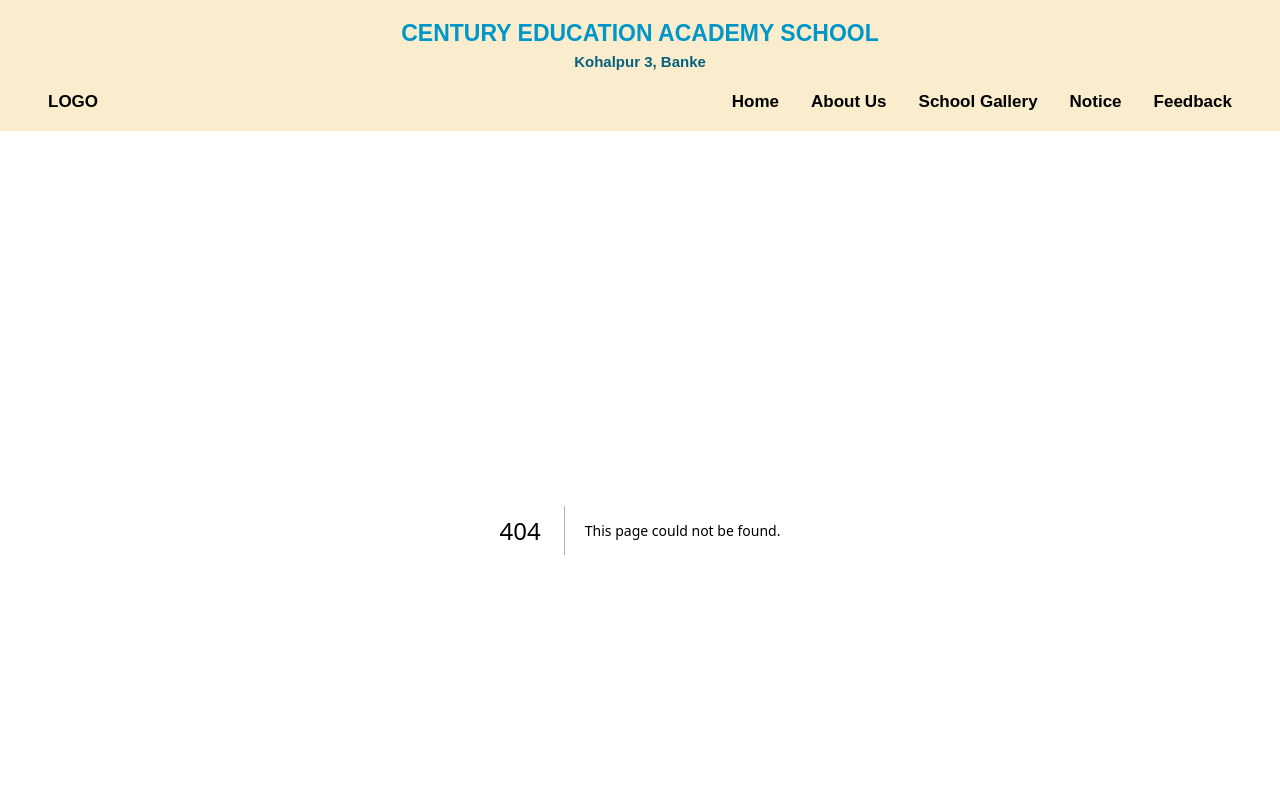
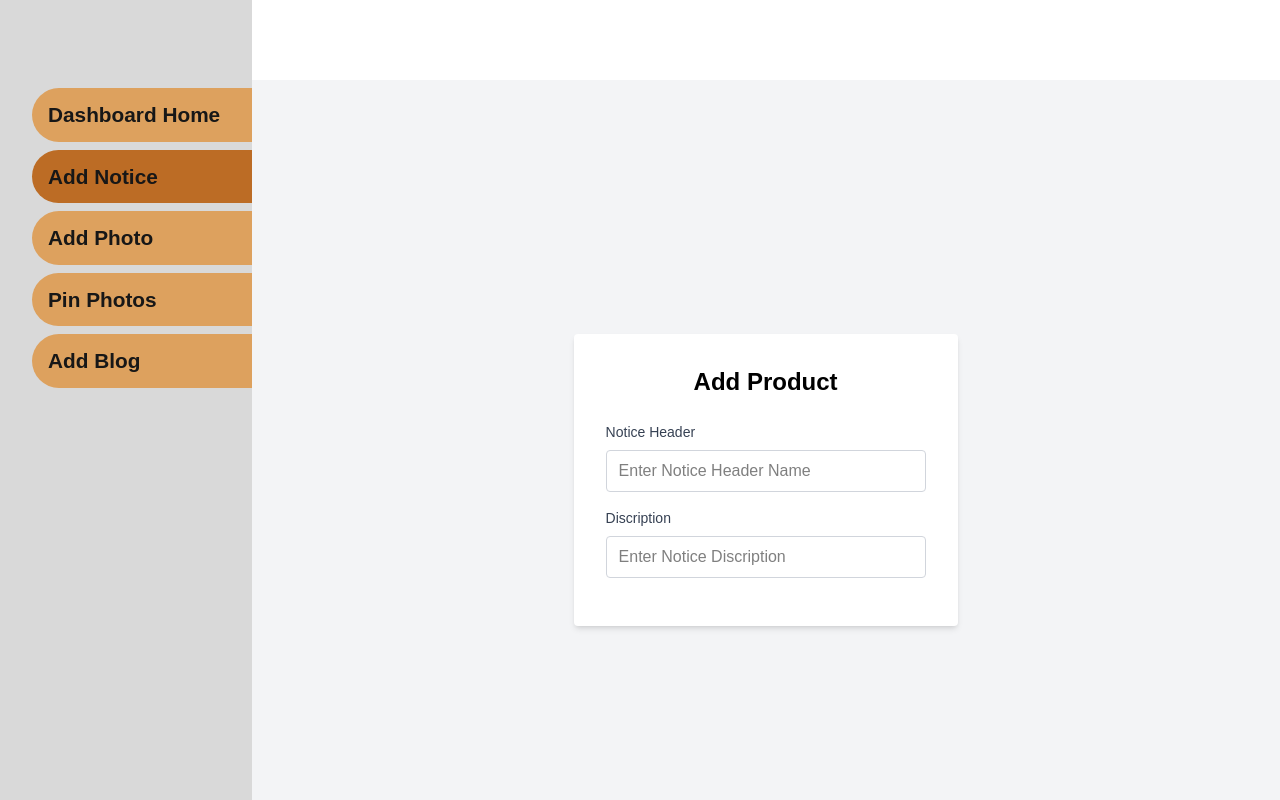
Before and after one commit to ShikharThaQuri/centruy-school-website, a Next.js app: page /Dashboard/Add-Notice in a window 1280 px wide. Before the commit this address had no page. Shown: the top 800 px of the page. Built offline with nearby package versions, Linux system fonts and the light colour scheme.

Commit message:
Dashboard structure done

```diff
--- /dev/null
+++ b/src/app/(auth)/Login/page.tsx
@@ -0,0 +1,59 @@
+"use client";
+
+// import { loginUser } from "@/services/auth";
+// import { useActionState } from "react";
+
+export default function Login() {
+  // const [data, action] = useActionState(loginUser, undefined);
+
+  // if (data?.success == true) {
+  //   redirect("/Admin-Page");
+  // }
+
+  return (
+    <div className="flex items-center justify-center min-h-screen bg-gray-100">
+      <div className="bg-[#403d39] p-8 rounded-lg shadow-md w-96">
+        <h2 className="text-2xl font-bold mb-6 text-center">Login</h2>
+        <form>
+          <div className="mb-4">
+            <label className="block text-sm font-medium mb-2" htmlFor="email">
+              Email
+            </label>
+            <input
+              type="email"
+              name="email"
+              className="w-full px-3 py-2 border border-gray-300 rounded focus:outline-none focus:ring-2 focus:ring-blue-500"
+              required
+            />
+          </div>
+          <div className="mb-6">
+            <label
+              className="block text-sm font-medium mb-2"
+              htmlFor="password"
+            >
+              Password
+            </label>
+            <input
+              type="password"
+              name="password"
+              className="w-full px-3 py-2 border border-gray-300 rounded focus:outline-none focus:ring-2 focus:ring-blue-500"
+              required
+            />
+          </div>
+          <button
+            type="submit"
+            className="w-full bg-blue-600 text-white py-2 rounded hover:bg-blue-700 transition duration-200"
+          >
+            Login
+          </button>
+        </form>
+
+        {/* {data?.success === false ? (
+          <h1 className="text-[#e63946] text-right">{data?.msg}</h1>
+        ) : (
+          ""
+        )} */}
+      </div>
+    </div>
+  );
+}
--- /dev/null
+++ b/src/app/(pages)/layout.tsx
@@ -0,0 +1,16 @@
+import Footer from "@/components/footer";
+import Navbar from "@/components/navbar";
+
+export default function Layout({
+  children,
+}: Readonly<{
+  children: React.ReactNode;
+}>) {
+  return (
+    <div>
+      <Navbar />
+      {children}
+      <Footer />
+    </div>
+  );
+}
--- /dev/null
+++ b/src/app/Dashboard/Add-Notice/page.tsx
@@ -0,0 +1,75 @@
+"use client";
+
+// import { addNewProduct } from "@/services/admin/product";
+// import { useActionState, useEffect, useState } from "react";
+
+const inputStyle =
+  "w-full px-3 py-2 mb-[1rem] border border-gray-300 rounded focus:outline-none focus:ring focus:ring-blue-500";
+
+const labelStyle = "block text-sm font-medium text-gray-700 mb-2";
+
+// const msg = "";
+
+export default function AddNotice() {
+  // const [data, action, isPending] = useActionState(addNewProduct, undefined);
+
+  // const [msg, setMsg] = useState<string>();
+
+  // useEffect(() => {
+  //   setMsg(data?.msg);
+
+  //   setTimeout(() => {
+  //     setMsg("");
+  //   }, 5000);
+  // }, [data]);
+
+  return (
+    <div className="py-[2rem] flex items-center justify-center h-screen bg-gray-100">
+      <div className="bg-white p-8 rounded shadow-md w-96">
+        <h1 className="text-2xl font-bold mb-6 text-center">Add Product</h1>
+
+        <form className="flex flex-col">
+          <div className="flex flex-col w-full text-left ">
+            <label className={`${labelStyle}`} htmlFor="product name">
+              Notice Header
+            </label>
+            <input
+              type="text"
+              name="Notice Header"
+              required
+              placeholder="Enter Notice Header Name"
+              className={`${inputStyle}`}
+            />
+          </div>
+
+          <div className="flex flex-col w-full text-left ">
+            <label className={`${labelStyle}`} htmlFor="Discription">
+              Discription
+            </label>
+            <input
+              type="text"
+              name="dis"
+              required
+              placeholder="Enter Notice Discription"
+              className={`${inputStyle}`}
+            />
+          </div>
+
+          {/* <input
+            disabled={isPending}
+            type="submit"
+            className={`w-full bg-blue-600 text-white py-2 rounded hover:bg-blue-700 transition duration-200`}
+          /> */}
+
+          {/* <div className="text-right mt-[0.4rem] w-full">
+            <h1
+              className={`${data?.success ? "text-blue-700" : "text-red-700"} `}
+            >
+              {isPending ? "waiting..." : msg}
+            </h1>
+          </div> */}
+        </form>
+      </div>
+    </div>
+  );
+}
--- /dev/null
+++ b/src/app/Dashboard/Home/DashHomeNavbar.tsx
@@ -0,0 +1,23 @@
+import Link from "next/link";
+
+const linkBoxStyle =
+  "px-[1rem] py-[0.6rem] bg-[#a7c957] text-[1.2rem] font-bold";
+
+export default function DashHomeNavbar() {
+  return (
+    <div className="absolute top-0 left-[15.7rem] right-0 h-[5rem] bg-[#f2e9e4] flex justify-center items-center">
+      <ul className=" flex justify-center items-center gap-10">
+        <li>
+          <Link href={"/Dashboard/Home/Teachers"} className={linkBoxStyle}>
+            Teachers
+          </Link>
+        </li>
+        <li>
+          <Link href={"/Dashboard/Home/Notice"} className={linkBoxStyle}>
+            Notice
+          </Link>
+        </li>
+      </ul>
+    </div>
+  );
+}
--- /dev/null
+++ b/src/app/Dashboard/Home/Notice/page.tsx
@@ -0,0 +1,7 @@
+export default function NoticePage() {
+  return (
+    <main className="min-h-[80vh]">
+      <h1>Hello Notice Page!</h1>
+    </main>
+  );
+}
--- /dev/null
+++ b/src/app/Dashboard/Home/Teachers/page.tsx
@@ -0,0 +1,7 @@
+export default function TeachersPage() {
+  return (
+    <main className="min-h-[80vh]">
+      <h1>Hello Teachers Page!</h1>
+    </main>
+  );
+}
--- /dev/null
+++ b/src/app/Dashboard/Home/layout.tsx
@@ -0,0 +1,10 @@
+import DashHomeNavbar from "./DashHomeNavbar";
+
+export default function Layout({ children }: { children: React.ReactNode }) {
+  return (
+    <div>
+      <DashHomeNavbar />
+      <main>{children}</main>
+    </div>
+  );
+}
--- /dev/null
+++ b/src/app/Dashboard/Home/page.tsx
@@ -0,0 +1,8 @@
+export default function DashboardHome() {
+  return (
+    <div>
+      <h1>Dashboard Home</h1>
+      <p>Welcome to your dashboard!</p>
+    </div>
+  );
+}
--- /dev/null
+++ b/src/app/Dashboard/dashboardNavbar.tsx
@@ -0,0 +1,55 @@
+"use client";
+
+import Link from "next/link";
+import { usePathname } from "next/navigation";
+
+export default function DashboardNavbar() {
+  const pathname = usePathname();
+
+  const sideDesign =
+    "pr-[2rem] pl-[1rem] py-[0.7rem] my-[0.5rem] text-[1.3rem] max700:text-[0.8rem] font-bold rounded-l-[2rem]";
+
+  return (
+    <div className="pl-[2rem] pt-[5rem] absolute top-0 bottom-0 left-0 bg-[#D9D9D9] z-50">
+      <h1
+        className={`${
+          pathname === "/Dashboard/Home" ? "bg-[#BC6C25]" : "bg-[#DDA15E]"
+        } ${sideDesign}`}
+      >
+        <Link href="/Dashboard/Home">Dashboard Home</Link>
+      </h1>
+
+      <h1
+        className={`${
+          pathname === "/Dashboard/Add-Notice" ? "bg-[#BC6C25]" : "bg-[#DDA15E]"
+        } ${sideDesign}`}
+      >
+        <Link href="/Dashboard/Add-Notice">Add Notice</Link>
+      </h1>
+
+      <h1
+        className={`${
+          pathname === "/Dashboard/Add-Photo" ? "bg-[#BC6C25]" : "bg-[#DDA15E]"
+        } ${sideDesign}`}
+      >
+        <Link href="/Dashboard/Add-Photo">Add Photo</Link>
+      </h1>
+
+      <h1
+        className={`${
+          pathname === "/Dashboard/Pin-Photos" ? "bg-[#BC6C25]" : "bg-[#DDA15E]"
+        } ${sideDesign}`}
+      >
+        <Link href="/Dashboard/Pin-Photos">Pin Photos</Link>
+      </h1>
+
+      <h1
+        className={`${
+          pathname === "/Dashboard/Add-Blog" ? "bg-[#BC6C25]" : "bg-[#DDA15E]"
+        } ${sideDesign}`}
+      >
+        <Link href="/Dashboard/Add-Blog">Add Blog</Link>
+      </h1>
+    </div>
+  );
+}
--- /dev/null
+++ b/src/app/Dashboard/layout.tsx
@@ -0,0 +1,12 @@
+import DashboardNavbar from "./dashboardNavbar";
+
+export default function Layout({ children }: { children: React.ReactNode }) {
+  return (
+    <div>
+      <DashboardNavbar />
+      <main className="bg-white text-black pl-[15.7rem] pt-[5rem] relative">
+        {children}
+      </main>
+    </div>
+  );
+}
--- a/src/app/layout.tsx
+++ b/src/app/layout.tsx
@@ -1,8 +1,6 @@
 import type { Metadata } from "next";
 import { Geist, Geist_Mono, Poppins } from "next/font/google";
 import "./globals.css";
-import Navbar from "@/components/navbar";
-import Footer from "@/components/footer";
 
 const popins = Poppins({
   subsets: ["latin"],
@@ -22,12 +20,7 @@ export default function RootLayout({
 }>) {
   return (
     <html lang="en">
-      <body className={` ${popins.variable} antialiased`}>
-        <Navbar />
-        {children}
-
-        <Footer />
-      </body>
+      <body className={` ${popins.variable} antialiased`}>{children}</body>
     </html>
   );
 }
--- a/src/app/page.tsx
+++ b/src/app/page.tsx
@@ -3,10 +3,14 @@ import FirstSection from "./homeComponents/firstSection";
 import HeroSection from "./homeComponents/herosection";
 import GallerySection from "./homeComponents/secondGallerySection";
 import ThirdTestimonialSection from "./homeComponents/thirdTestemonialSection";
+import Navbar from "@/components/navbar";
+import Footer from "@/components/footer";
 
 export default function Home() {
   return (
     <div className="bg-[white] text-black">
+      <Navbar />
+
       <HeroSection />
       <FirstSection />
 
@@ -23,6 +27,8 @@ export default function Home() {
       </section>
 
       <ThirdTestimonialSection />
+
+      <Footer />
     </div>
   );
 }
```
